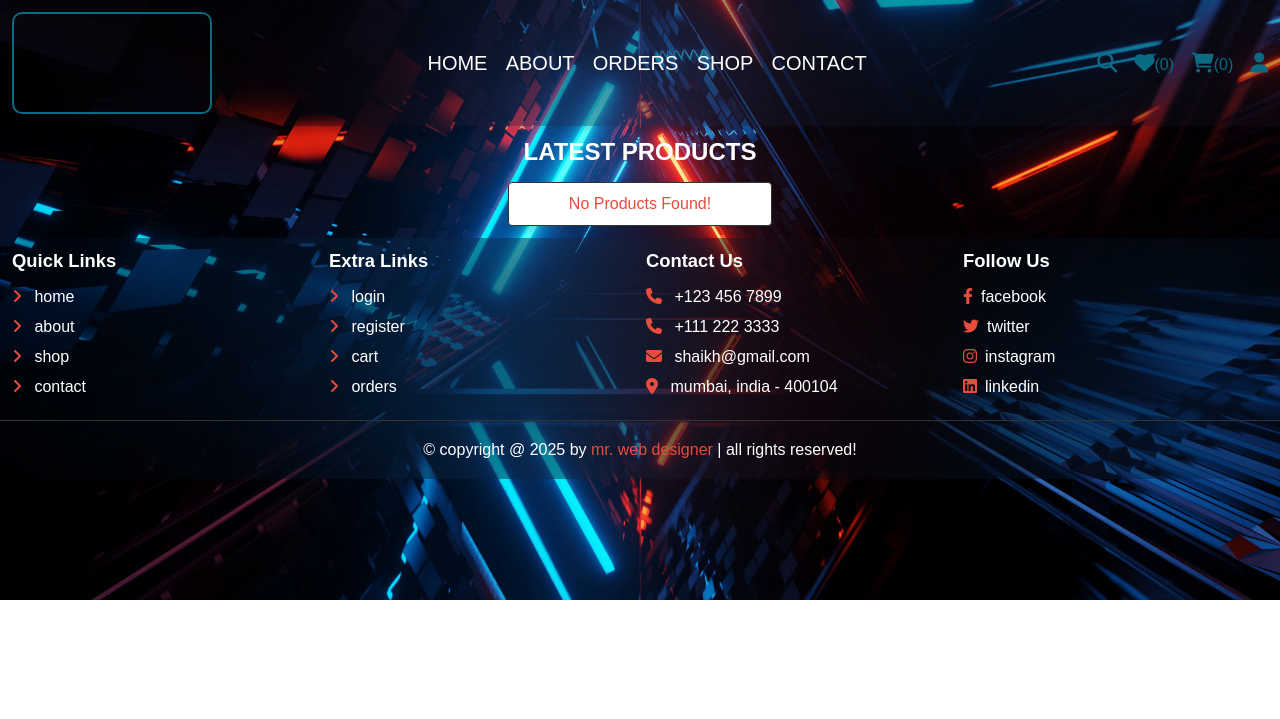
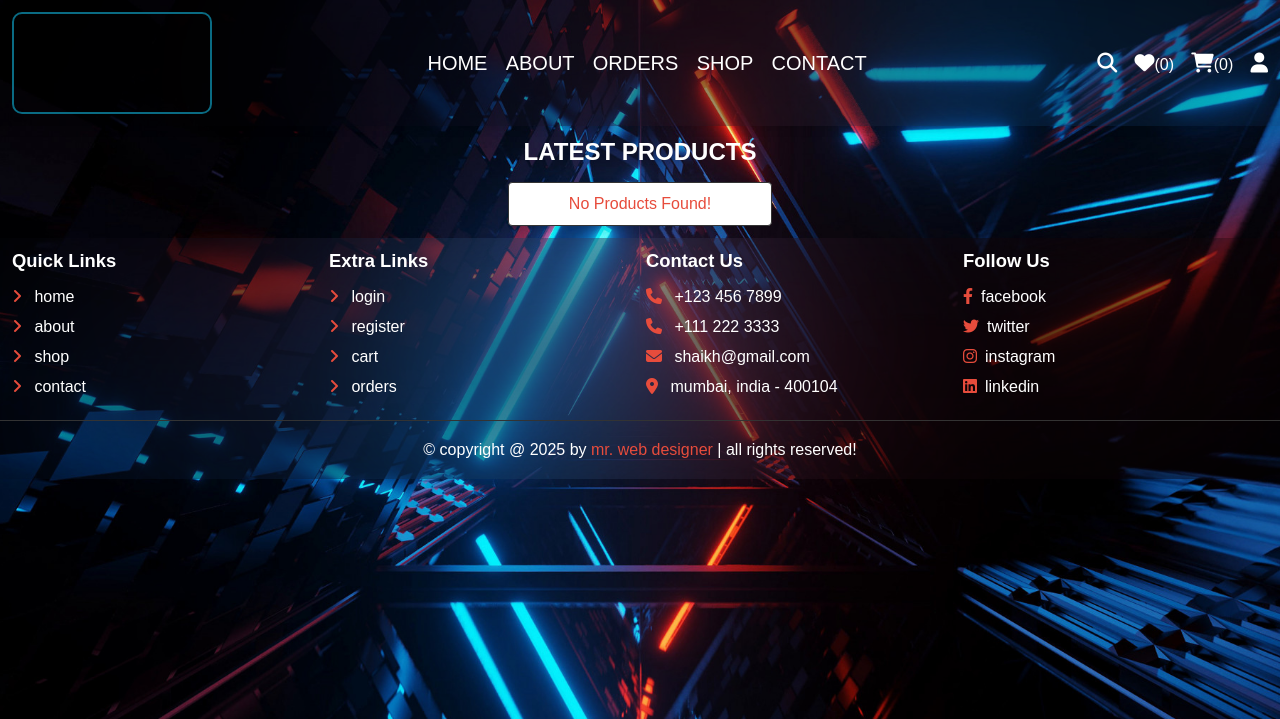
Before and after one commit to Krishnapiriyan/web_project, a PHP site: page /shop.php in a window 1280 px wide. Shown: the top 719 px of the page. Run offline with PHP 8.4, Linux system fonts and the light colour scheme; data that the repository does not hold is empty; some libraries are stand-ins or nearby versions; grey boxes are pictures that could not be loaded.

Commit message:
Bg fixed

```diff
--- a/vk3_systems/css/style.css
+++ b/vk3_systems/css/style.css
@@ -60,6 +60,7 @@ body{
    background-repeat: no-repeat;
    background-position: center;
    background-size: cover;
+   background-attachment: fixed;
 }
 
 section{
@@ -236,7 +237,7 @@ header .flex .gif-video {
    margin-left: 15px;
    font-size: 2.5rem;
    cursor: pointer;
-   color:var(--nav-icon-color);
+   color:var(--white);
 }
 /*
 .header .flex .icons {
@@ -244,7 +245,7 @@ header .flex .gif-video {
 } */
 
 .header .flex .icons > *:hover{
-   color:var(--nav-icon-hover-color);
+   color:var(--red);
 }
 
 .header .flex .icons a span{
@@ -1245,6 +1246,8 @@ header .flex .gif-video {
 
 
 
+
+
 /* **************************************** */
 
 
--- a/vk3_systems/orders.php
+++ b/vk3_systems/orders.php
@@ -19,11 +19,7 @@ if(isset($_SESSION['user_id'])){
    <meta http-equiv="X-UA-Compatible" content="IE=edge">
    <meta name="viewport" content="width=device-width, initial-scale=1.0">
    <title>orders</title>
-
-   <!-- font awesome cdn link  -->
    <link rel="stylesheet" href="https://cdnjs.cloudflare.com/ajax/libs/font-awesome/6.1.1/css/all.min.css">
-
-   <!-- custom css file link  -->
    <link rel="stylesheet" href="css/style.css">
 
 </head>
--- a/vk3_systems/shop.php
+++ b/vk3_systems/shop.php
@@ -21,11 +21,7 @@ include 'components/wishlist_cart.php';
    <meta http-equiv="X-UA-Compatible" content="IE=edge">
    <meta name="viewport" content="width=device-width, initial-scale=1.0">
    <title>shop</title>
-
-   <!-- font awesome cdn link  -->
    <link rel="stylesheet" href="https://cdnjs.cloudflare.com/ajax/libs/font-awesome/6.1.1/css/all.min.css">
-
-   <!-- custom css file link  -->
    <link rel="stylesheet" href="css/style.css">
 
 </head>
```
